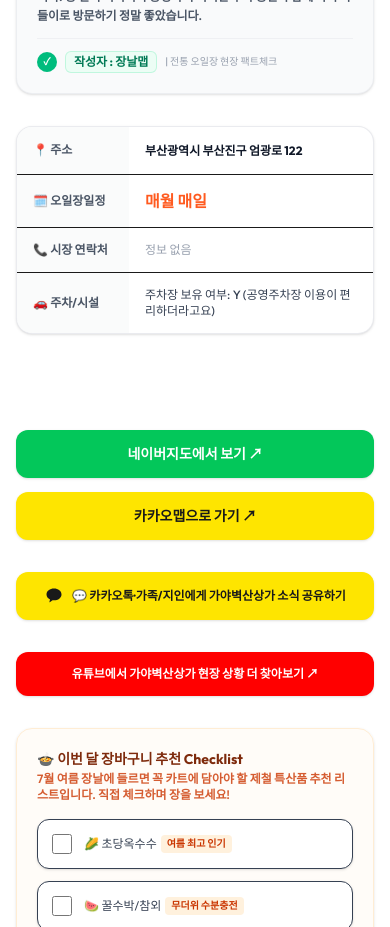
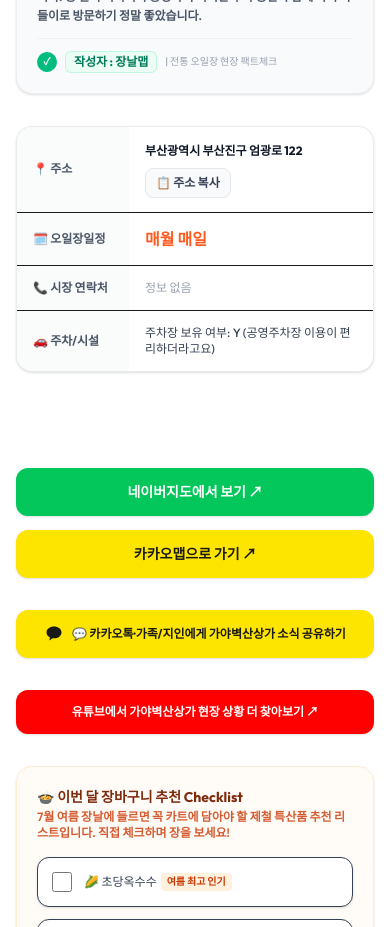
Before and after one commit to pyoska/jangnalmap, a Next.js app: page /market/1003 in a window 390 px wide. Shown: the part 1200-2127 px from the top of the page. Built offline with nearby package versions, Linux system fonts and the light colour scheme; no server answers.

Commit message:
feat(ux): add 1-click address copy button (CopyAddressButton) and site-wide smooth ScrollToTop FAB button for mobile/desktop usability

```diff
--- a/src/app/layout.js
+++ b/src/app/layout.js
@@ -2,6 +2,7 @@ import "./globals.css";
 import Script from 'next/script';
 import { Outfit, Noto_Sans_KR } from 'next/font/google';
 import PwaInstallBanner from '@/components/PwaInstallBanner';
+import ScrollToTopButton from '@/components/ScrollToTopButton';
 
 const outfit = Outfit({
   subsets: ['latin'],
@@ -235,6 +236,7 @@ export default function RootLayout({ children }) {
 
         {children}
         <PwaInstallBanner />
+        <ScrollToTopButton />
       </body>
     </html>
   );
--- a/src/app/market/[id]/page.js
+++ b/src/app/market/[id]/page.js
@@ -6,6 +6,7 @@ import ShareButton from '@/components/ShareButton';
 import GuideTabs from '@/components/GuideTabs';
 import CalendarDownload from '@/components/CalendarDownload';
 import AdSenseAd from '@/components/AdSenseAd';
+import CopyAddressButton from '@/components/CopyAddressButton';
 import { getMarketById, getMarkets } from '@/lib/db';
 
 export const revalidate = 0; // Fresh SSR rendering on demand to prevent stale error cache lockouts
@@ -699,8 +700,8 @@ export default async function MarketDetailPage({ params }) {
                 <td className="w-28 sm:w-36 px-4 py-3.5 bg-gray-50/80 text-gray-600 font-extrabold whitespace-nowrap align-middle">
                   📍 주소
                 </td>
-                <td className="px-4 py-3.5 text-gray-900 font-extrabold leading-relaxed align-middle">
-                  {market.address}
+                <td className="px-4 py-3.5 text-gray-900 align-middle">
+                  <CopyAddressButton address={market.address} />
                 </td>
               </tr>
               <tr>
--- /dev/null
+++ b/src/components/CopyAddressButton.js
@@ -0,0 +1,43 @@
+'use client';
+
+import { useState } from 'react';
+
+export default function CopyAddressButton({ address }) {
+  const [copied, setCopied] = useState(false);
+
+  const handleCopy = async () => {
+    try {
+      if (navigator.clipboard && navigator.clipboard.writeText) {
+        await navigator.clipboard.writeText(address);
+      } else {
+        const textarea = document.createElement('textarea');
+        textarea.value = address;
+        document.body.appendChild(textarea);
+        textarea.select();
+        document.execCommand('copy');
+        document.body.removeChild(textarea);
+      }
+      setCopied(true);
+      setTimeout(() => setCopied(false), 2000);
+    } catch (err) {
+      console.error('Failed to copy address:', err);
+    }
+  };
+
+  return (
+    <div className="flex flex-wrap items-center justify-between gap-2">
+      <span className="font-extrabold text-gray-900 leading-relaxed">{address}</span>
+      <button
+        onClick={handleCopy}
+        className={`text-xs px-2.5 py-1.5 rounded-lg border font-bold transition-all cursor-pointer flex items-center gap-1 active:scale-95 shrink-0 ${
+          copied
+            ? 'bg-emerald-500 text-white border-emerald-500 shadow-sm'
+            : 'bg-gray-50 hover:bg-emerald-50 text-gray-700 hover:text-emerald-700 border-gray-200 hover:border-emerald-300'
+        }`}
+        title="네비게이션/지도 입력용 주소 복사"
+      >
+        <span>{copied ? '✓ 복사완료!' : '📋 주소 복사'}</span>
+      </button>
+    </div>
+  );
+}
--- /dev/null
+++ b/src/components/ScrollToTopButton.js
@@ -0,0 +1,40 @@
+'use client';
+
+import { useState, useEffect } from 'react';
+
+export default function ScrollToTopButton() {
+  const [visible, setVisible] = useState(false);
+
+  useEffect(() => {
+    const handleScroll = () => {
+      if (window.scrollY > 300) {
+        setVisible(true);
+      } else {
+        setVisible(false);
+      }
+    };
+    window.addEventListener('scroll', handleScroll);
+    return () => window.removeEventListener('scroll', handleScroll);
+  }, []);
+
+  const scrollToTop = () => {
+    window.scrollTo({
+      top: 0,
+      behavior: 'smooth'
+    });
+  };
+
+  if (!visible) return null;
+
+  return (
+    <button
+      onClick={scrollToTop}
+      className="fixed bottom-20 right-4 z-40 bg-white/90 backdrop-blur-md hover:bg-emerald-50 text-gray-700 hover:text-emerald-700 p-3 rounded-full border border-gray-200/80 shadow-lg transition-all active:scale-95 cursor-pointer flex items-center justify-center text-xs font-bold gap-1"
+      aria-label="최상단으로 이동"
+      title="맨 위로 이동"
+    >
+      <span className="text-sm">▲</span>
+      <span className="hidden sm:inline">TOP</span>
+    </button>
+  );
+}
```
Also changed, not shown: 2 other files (tests, documents, lock files or other folders).
